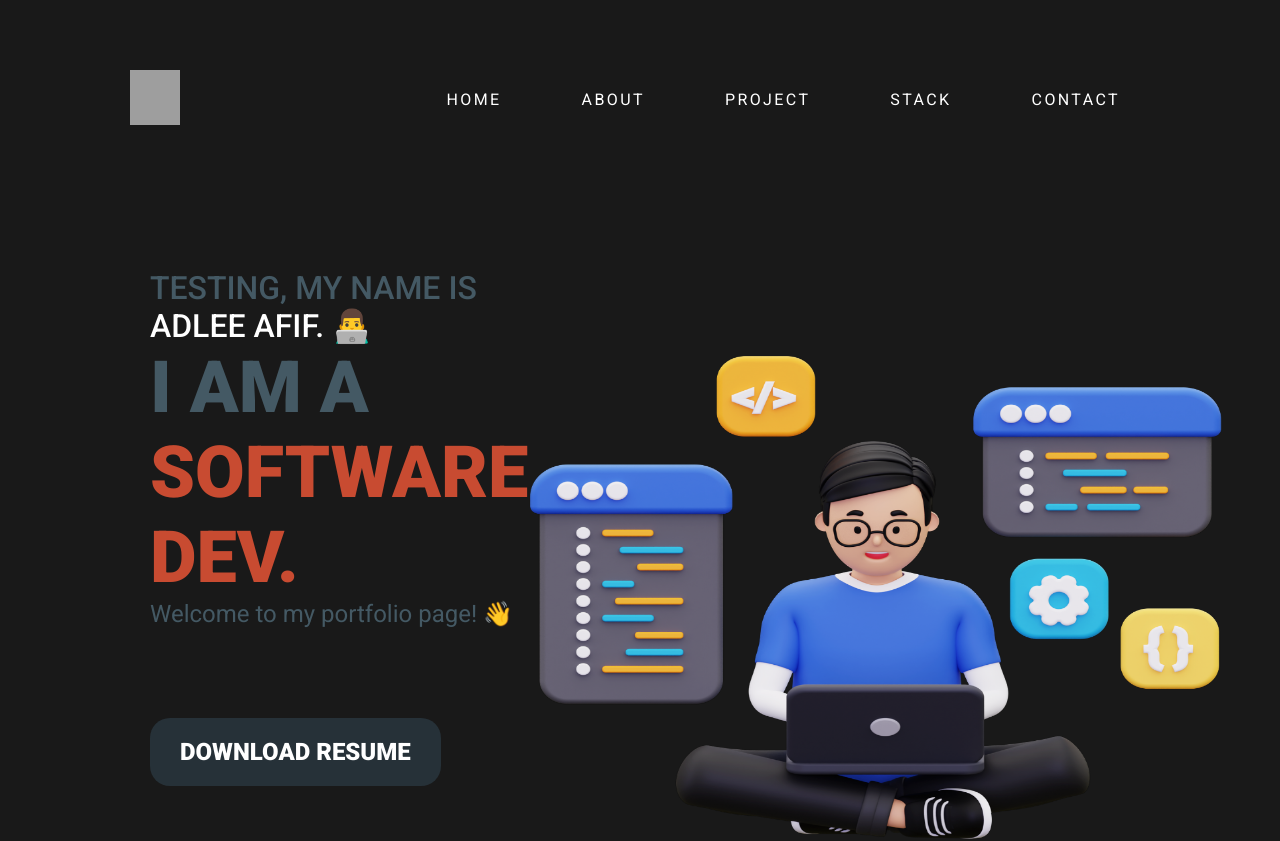
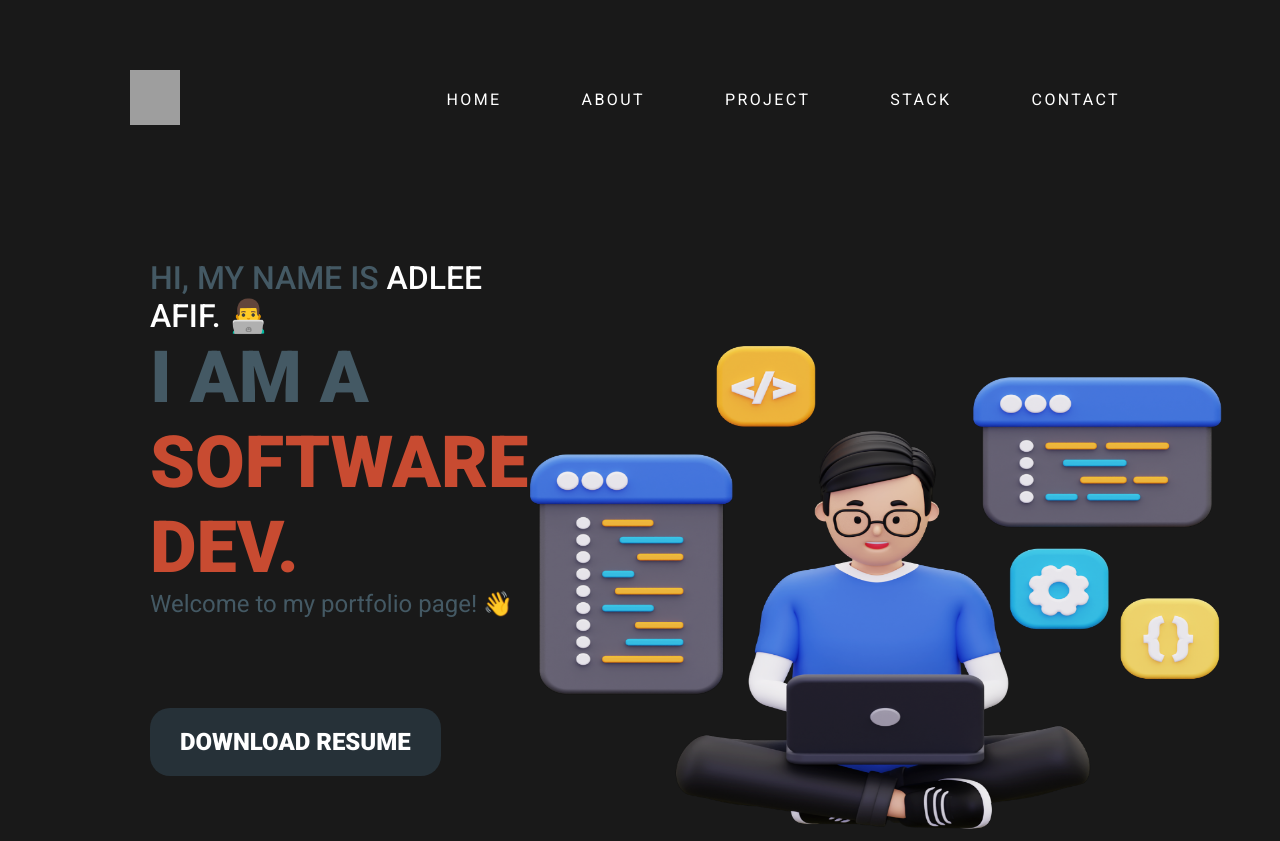
Before and after one commit to AdleeAfif/portfolio-app, a React (Create React App) app: page /#/ in a window 1280 px wide. Shown: the top 841 px of the page. Built offline with nearby package versions, Linux system fonts and the light colour scheme; grey boxes are pictures that could not be loaded.

Commit message:
Update homepage

```diff
--- a/src/view/home/home.css
+++ b/src/view/home/home.css
@@ -3,7 +3,7 @@
   justify-content: space-between;
   color: #445964;
   font-family: Roboto;
-  padding: 130px 30px 60px;
+  padding: 120px 30px 60px;
   align-items: center;
 }
 
--- a/src/view/home/home.js
+++ b/src/view/home/home.js
@@ -15,7 +15,7 @@ function Home() {
         <div className="intro-box">
           <div className="intro-text-box">
             <div className="intro-text">
-              TESTING, my name is{" "}
+              Hi, my name is{" "}
               <span className="intro-name-text">
                 Adlee Afif. &#128104;&#8205;&#128187;
               </span>
```
